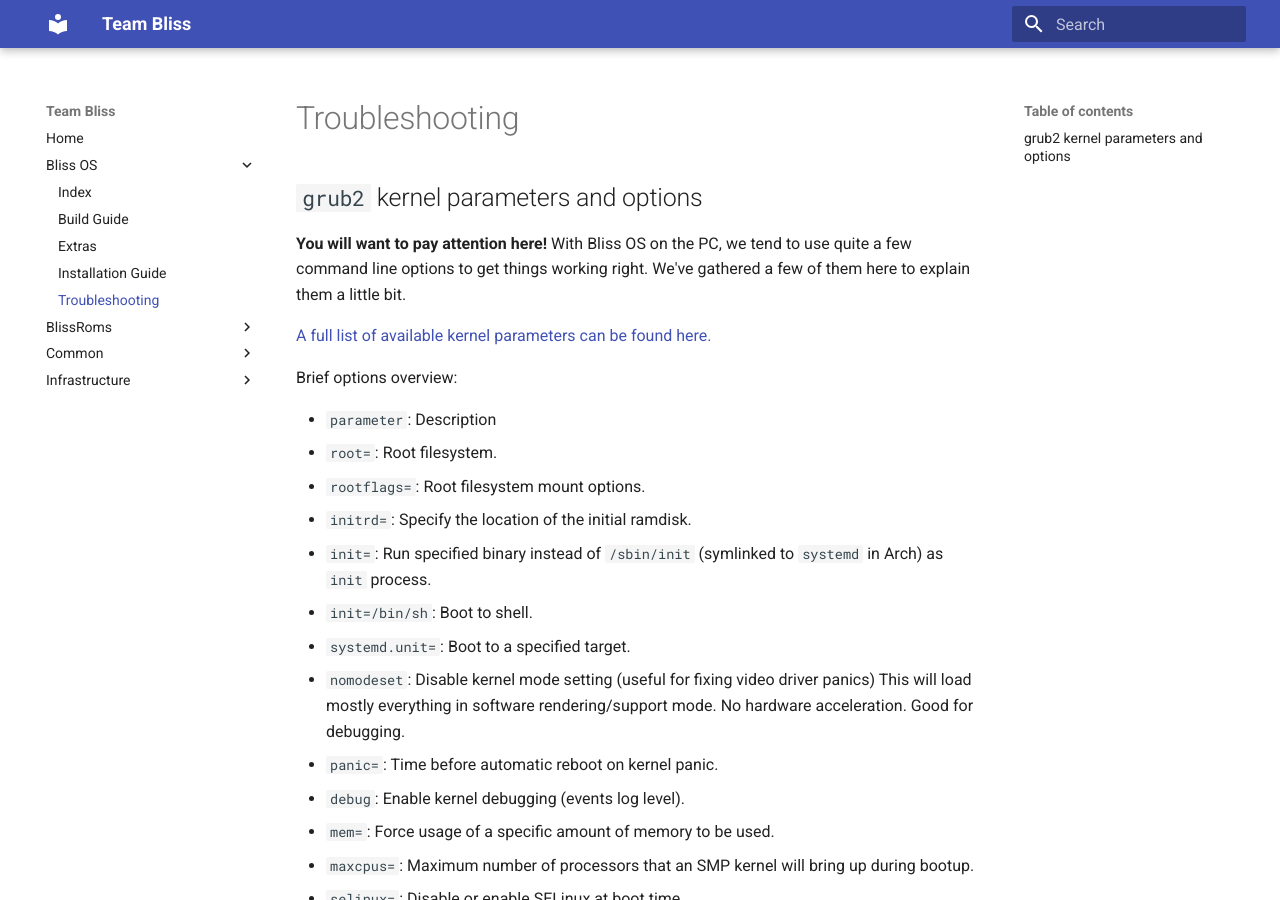
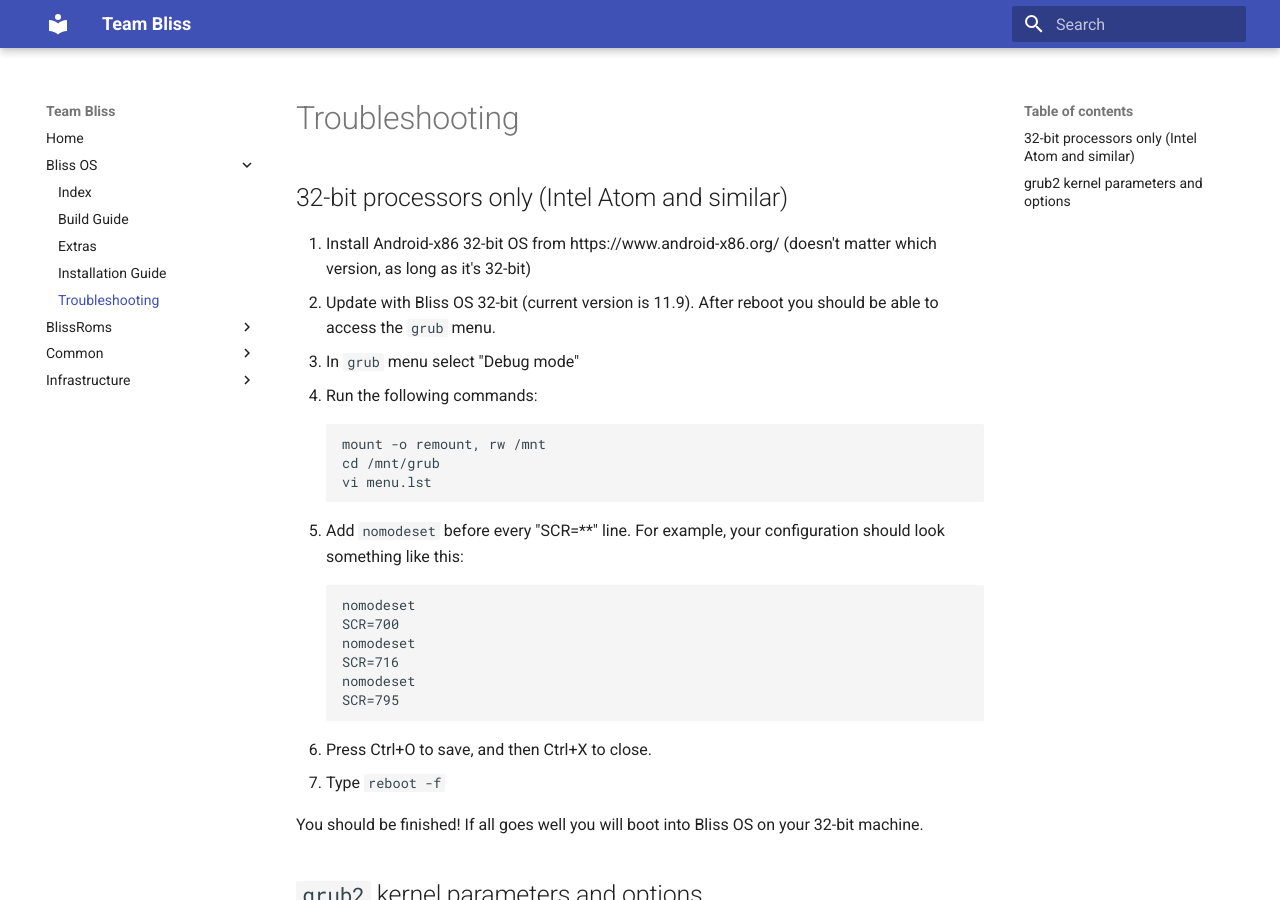
Before and after one commit to BlissRoms/Documentation-old, an MkDocs documentation site: the page built from docs/Bliss OS/troubleshooting.md, in a window 1280 px wide and 900 px high. Built offline with MkDocs 1.6.1 and Material for MkDocs 9.7.7, drawn with Linux system fonts in a browser that asks for light colours.

Commit message:
Bliss OS: Add 32-bit troubleshooting info
Change-Id: Ifeb5b220e39ef8b297495862840116baaa52bbbc

````diff
--- a/docs/Bliss OS/troubleshooting.md
+++ b/docs/Bliss OS/troubleshooting.md
@@ -1,5 +1,31 @@
 
 # Troubleshooting
+
+## 32-bit processors only (Intel Atom and similar)
+
+1. Install Android-x86 32-bit OS from https://www.android-x86.org/ (doesn't matter which version, as long as it's 32-bit)
+2. Update with Bliss OS 32-bit (current version is 11.9). After reboot you should be able to access the `grub` menu.
+3. In `grub` menu select "Debug mode"
+4. Run the following commands:
+    <pre>```
+mount -o remount, rw /mnt
+cd /mnt/grub
+vi menu.lst
+    ```</pre>
+5. Add `nomodeset` before every "SCR=**" line. For example, your configuration should look something like this:
+    <pre>```
+nomodeset
+SCR=700
+nomodeset
+SCR=716
+nomodeset
+SCR=795
+    ```</pre>
+6. Press Ctrl+O to save, and then Ctrl+X to close.
+7. Type `reboot -f`
+
+You should be finished! If all goes well you will boot into Bliss OS on your 32-bit machine.
+
 
 ## `grub2` kernel parameters and options
 
````
